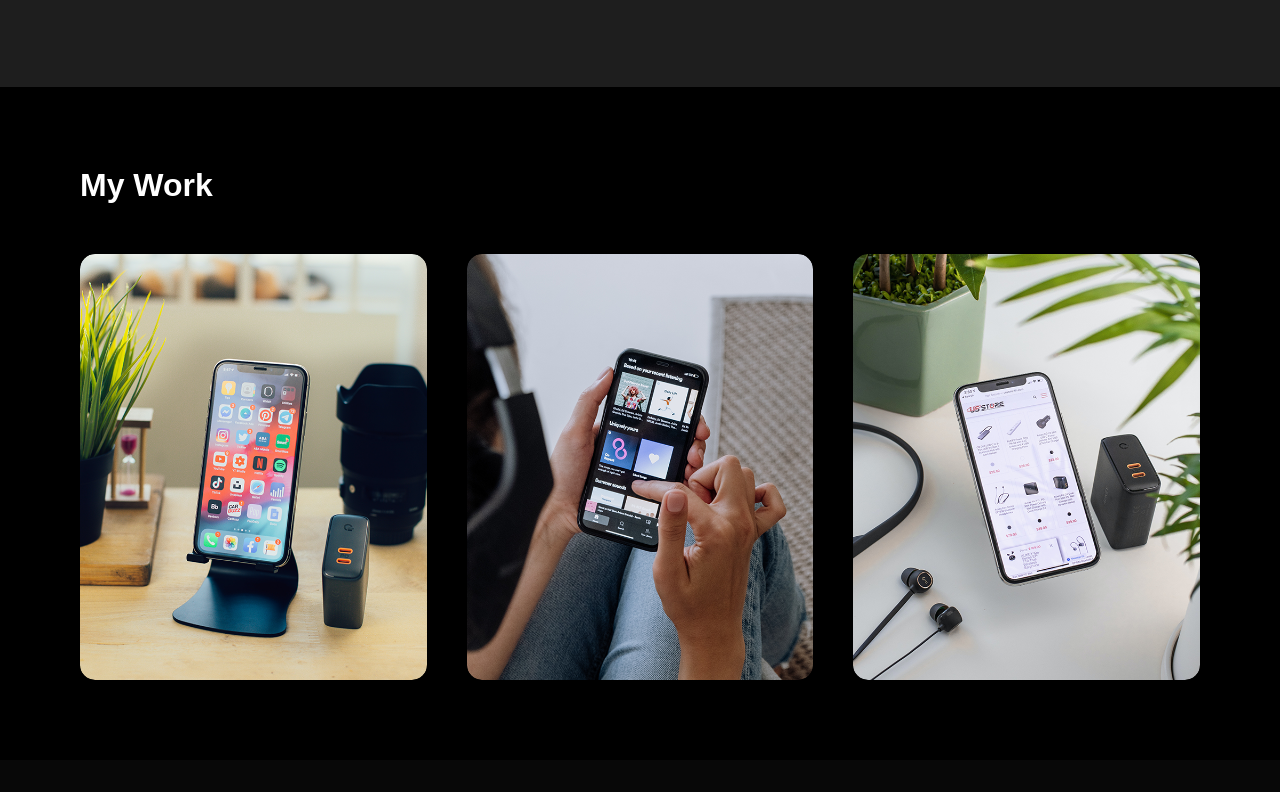
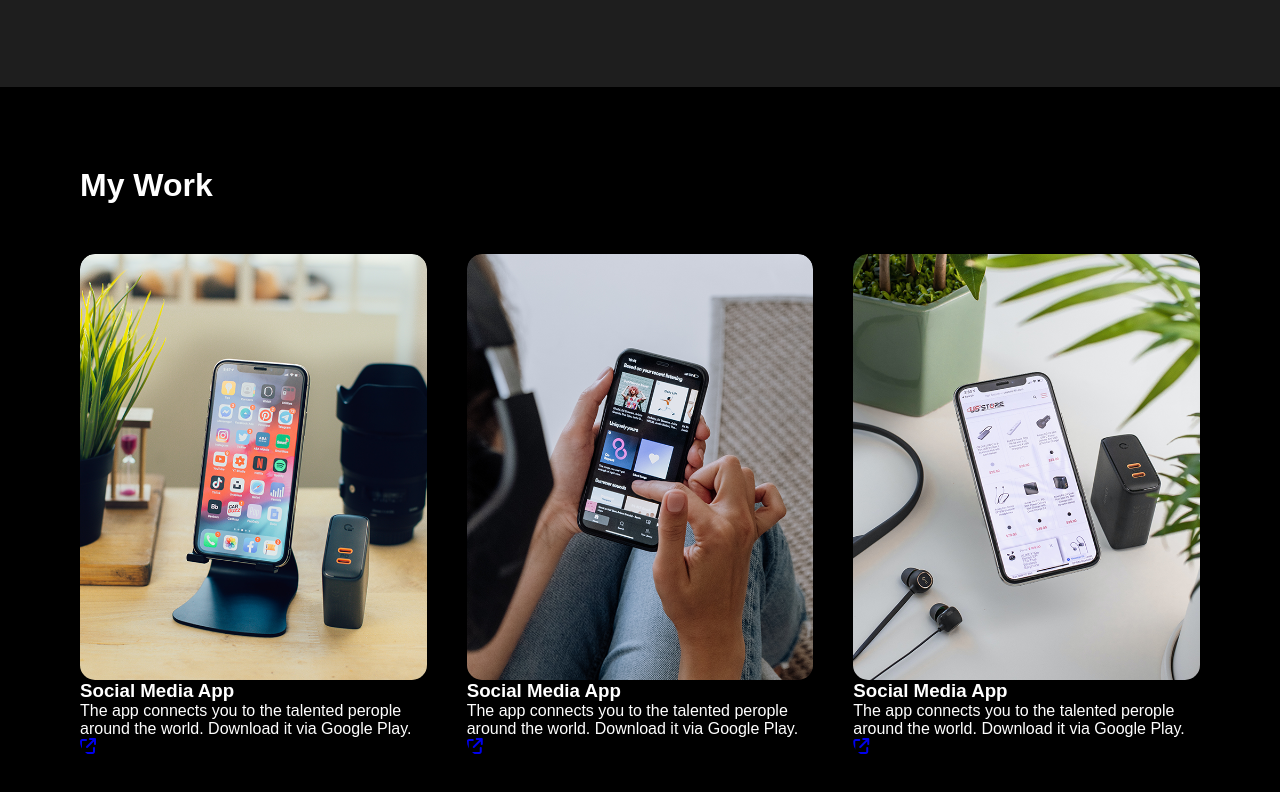
Before and after one commit to ihsky065/portfolio-project, a website: page index.html in a window 1280 px wide. Shown: the part 1963-2755 px from the top of the page. Before the commit the page ends 2723 px from the top, so only its background shows below. Drawn offline with Linux system fonts and the light colour scheme.

Commit message:
feat: add text content below each picture block

```diff
--- a/index.html
+++ b/index.html
@@ -117,14 +117,35 @@
           <div class="work-list">
             <div class="work">
               <img src="images/work-1.png" alt="">
+              <div class="layer">
+                <h3>Social Media App</h3>
+                <p>The app connects you to the talented perople around the world.
+                  Download it via Google Play.
+                </p>
+                <a href="#"><i class="fa-solid fa-arrow-up-right-from-square"></i></a>
+              </div>
             </div>
 
             <div class="work">
               <img src="images/work-2.png" alt="">
+              <div class="layer">
+                <h3>Social Media App</h3>
+                <p>The app connects you to the talented perople around the world.
+                  Download it via Google Play.
+                </p>
+                <a href="#"><i class="fa-solid fa-arrow-up-right-from-square"></i></a>
+              </div>
             </div>
 
             <div class="work">
               <img src="images/work-3.png" alt="">
+              <div class="layer">
+                <h3>Social Media App</h3>
+                <p>The app connects you to the talented perople around the world.
+                  Download it via Google Play.
+                </p>
+                <a href="#"><i class="fa-solid fa-arrow-up-right-from-square"></i></a>
+              </div>
             </div>
           </div>
       </div>
```
